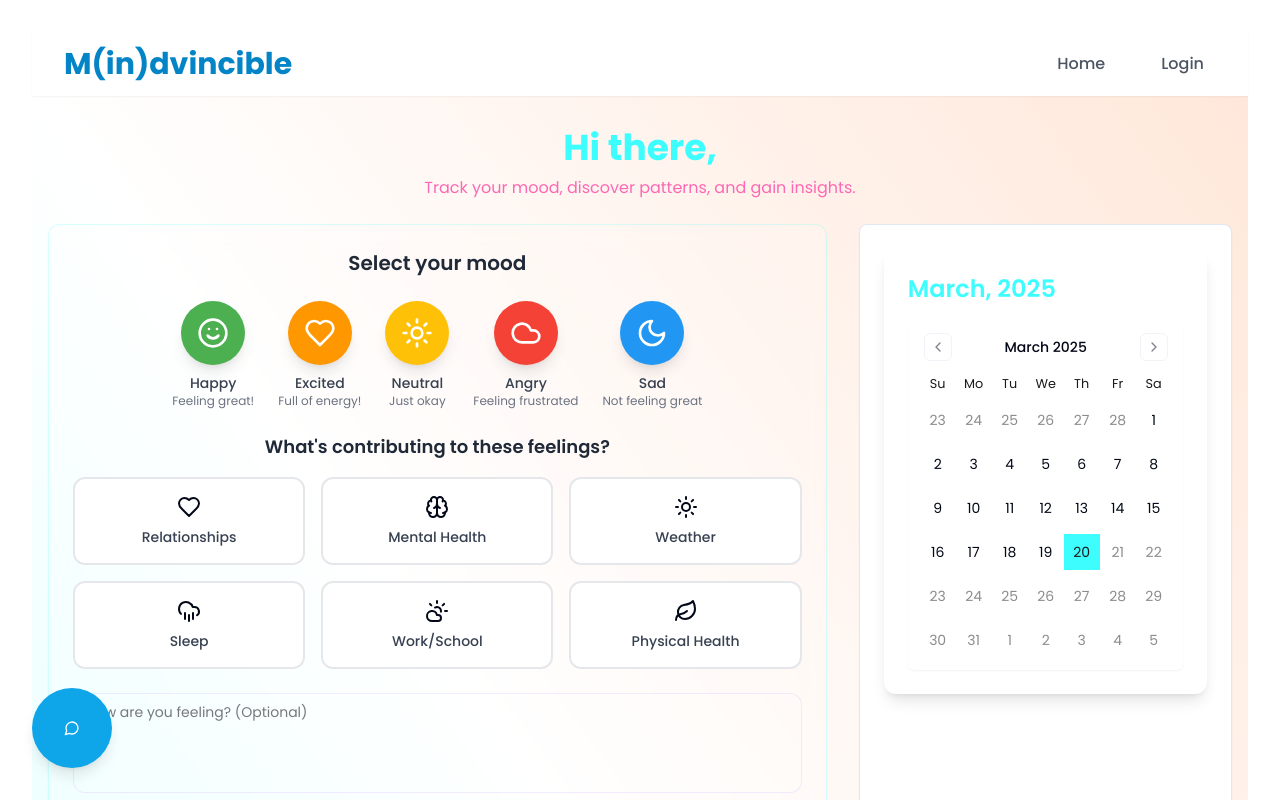
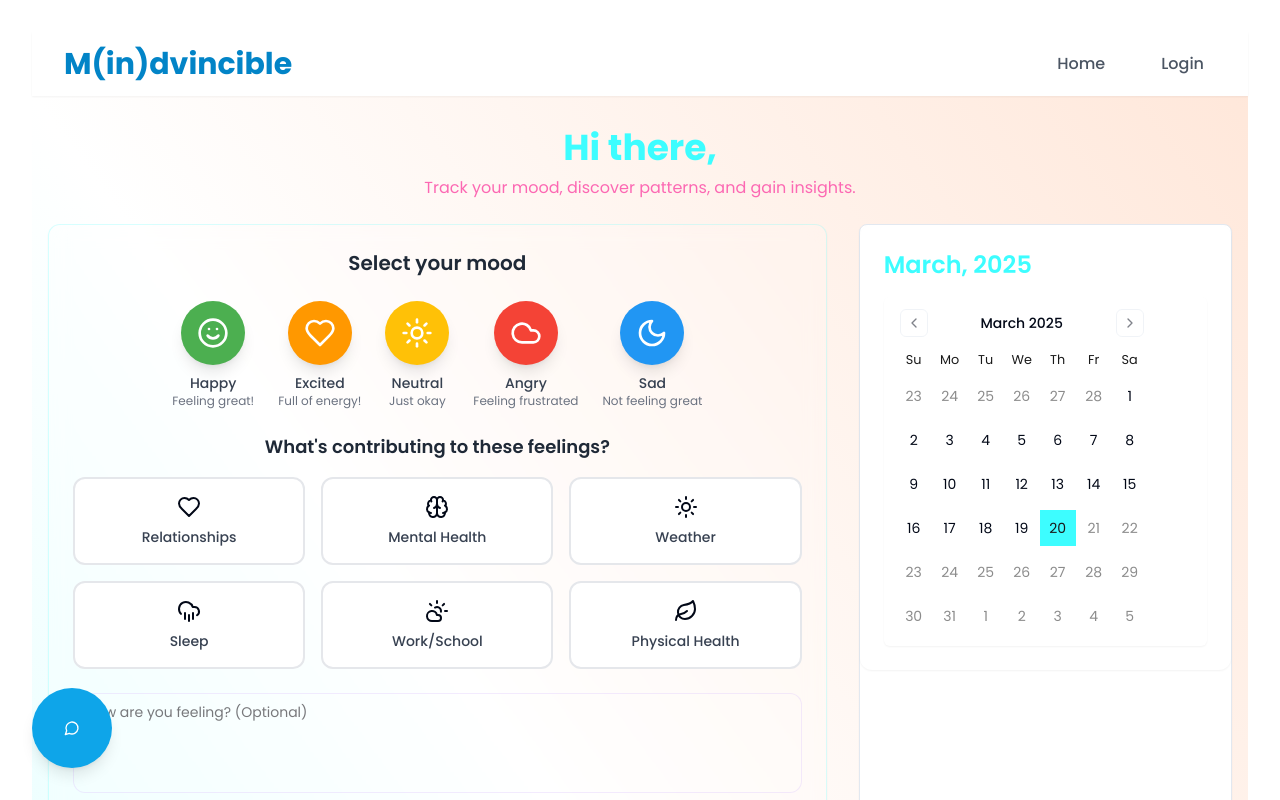
Before and after one commit to Anusha-Somani/mental-mingle-portal, a React (Vite) app: page /dashboard in a window 1280 px wide. Shown: the top 800 px of the page. Built offline with nearby package versions, Linux system fonts and the light colour scheme.

Commit message:
Remove code

```diff
--- a/src/components/dashboard/CalendarCard.tsx
+++ b/src/components/dashboard/CalendarCard.tsx
@@ -1,3 +1,4 @@
+
 import { Card, CardContent } from "@/components/ui/card";
 import MoodCalendar from "@/components/mood/MoodCalendar";
 
@@ -10,7 +11,7 @@ interface CalendarCardProps {
 const CalendarCard = ({ selectedDate, onDateSelect, disabledDates }: CalendarCardProps) => {
   return (
     <Card className="lg:col-span-1">
-      <CardContent className="pt-6">
+      <CardContent className="pt-6 bg-white rounded-xl shadow-sm">
         <MoodCalendar
           selectedDate={selectedDate}
           onDateSelect={onDateSelect}
--- a/src/components/mood/MoodCalendar.tsx
+++ b/src/components/mood/MoodCalendar.tsx
@@ -1,3 +1,4 @@
+
 import { useState } from "react";
 import { Calendar } from "@/components/ui/calendar";
 import { cn } from "@/lib/utils";
@@ -19,7 +20,6 @@ const MoodCalendar = ({ selectedDate, onDateSelect, disabledDates = [] }: MoodCa
       initial={{ opacity: 0, y: 20 }}
       animate={{ opacity: 1, y: 0 }}
       transition={{ duration: 0.5 }}
-      className="bg-white rounded-xl shadow-lg p-6"
     >
       <div className="flex justify-between items-center mb-4">
         <h2 className="text-2xl font-semibold text-primary">
```
